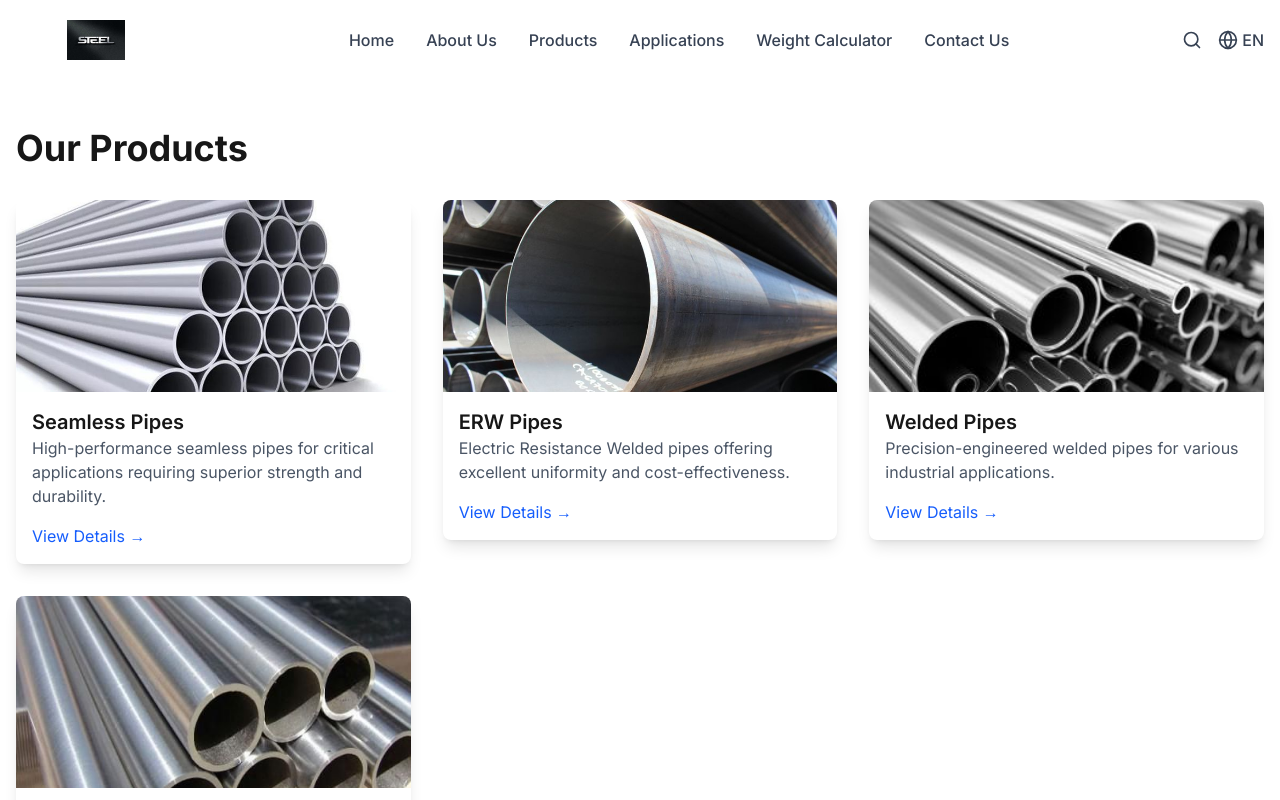
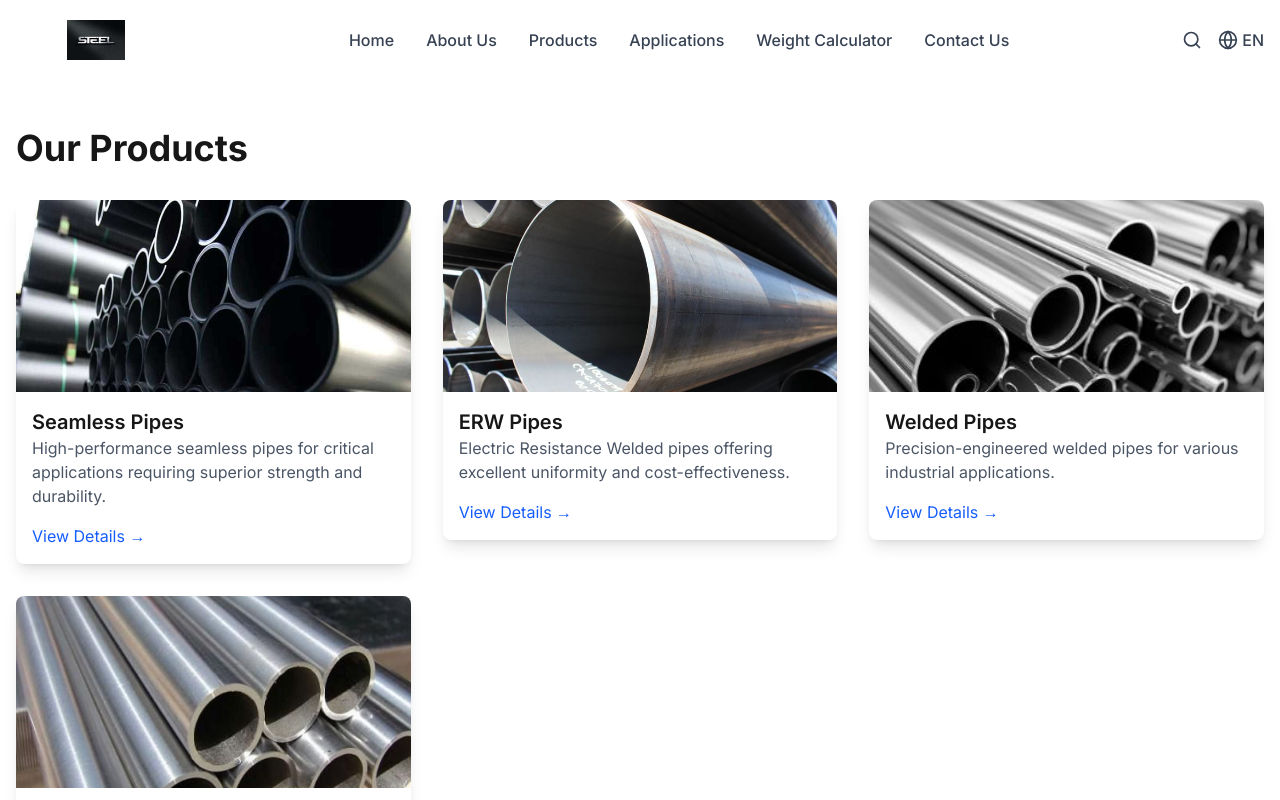
Before and after one commit to akkii7030/steel-pipe-website, a Next.js app: page /products in a window 1280 px wide. Shown: the top 800 px of the page. Built offline with nearby package versions, Linux system fonts and the light colour scheme.

Commit message:
Add some images

```diff
--- a/app/products/page.jsx
+++ b/app/products/page.jsx
@@ -6,7 +6,7 @@ const products = [
   {
     slug: "seamless-pipes",
     title: "Seamless Pipes",
-    image: "/Stainless_Steel_Seamless_pipes.jpg",
+    image: "/SEAMLESS_PIPE.jpg",
     description: "High-performance seamless pipes for critical applications requiring superior strength and durability.",
   },
   {
```
Also changed, not shown: public/SEAMLESS_PIPE.jpg (added), public/Stainless_Steel_Seamless_Pipes.jpg (deleted).
